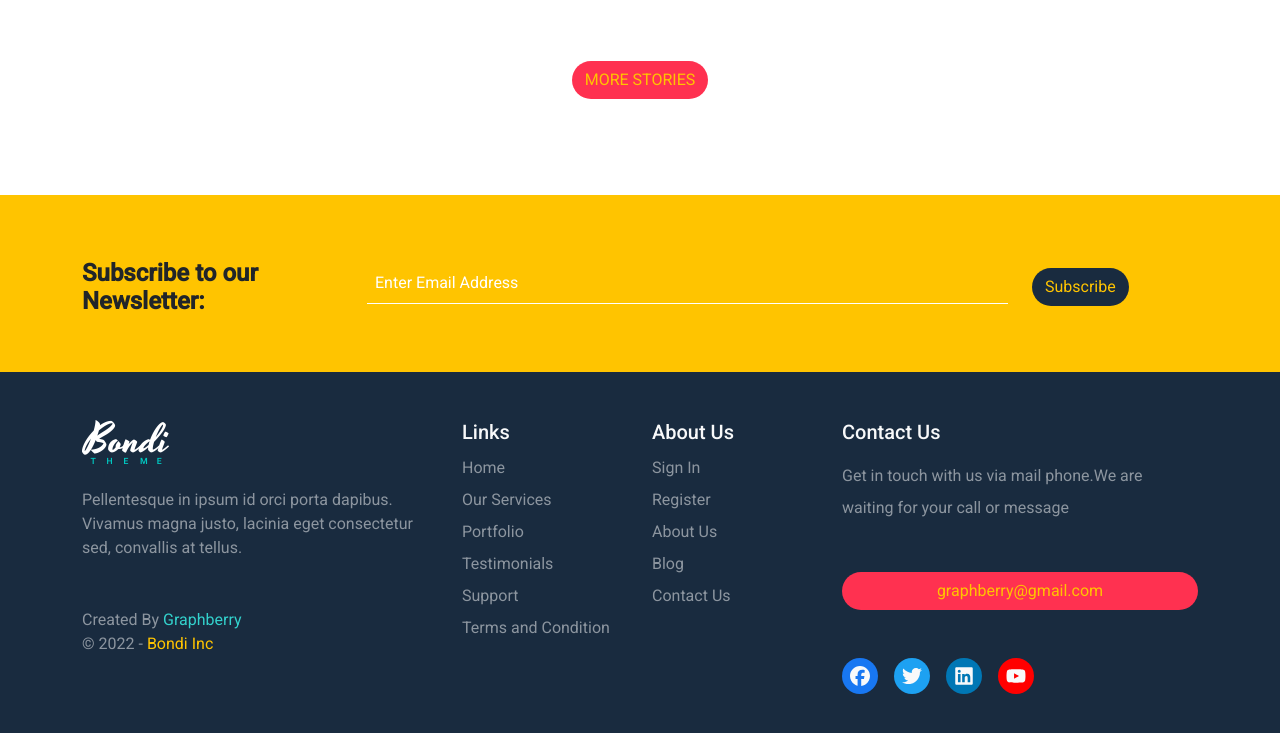
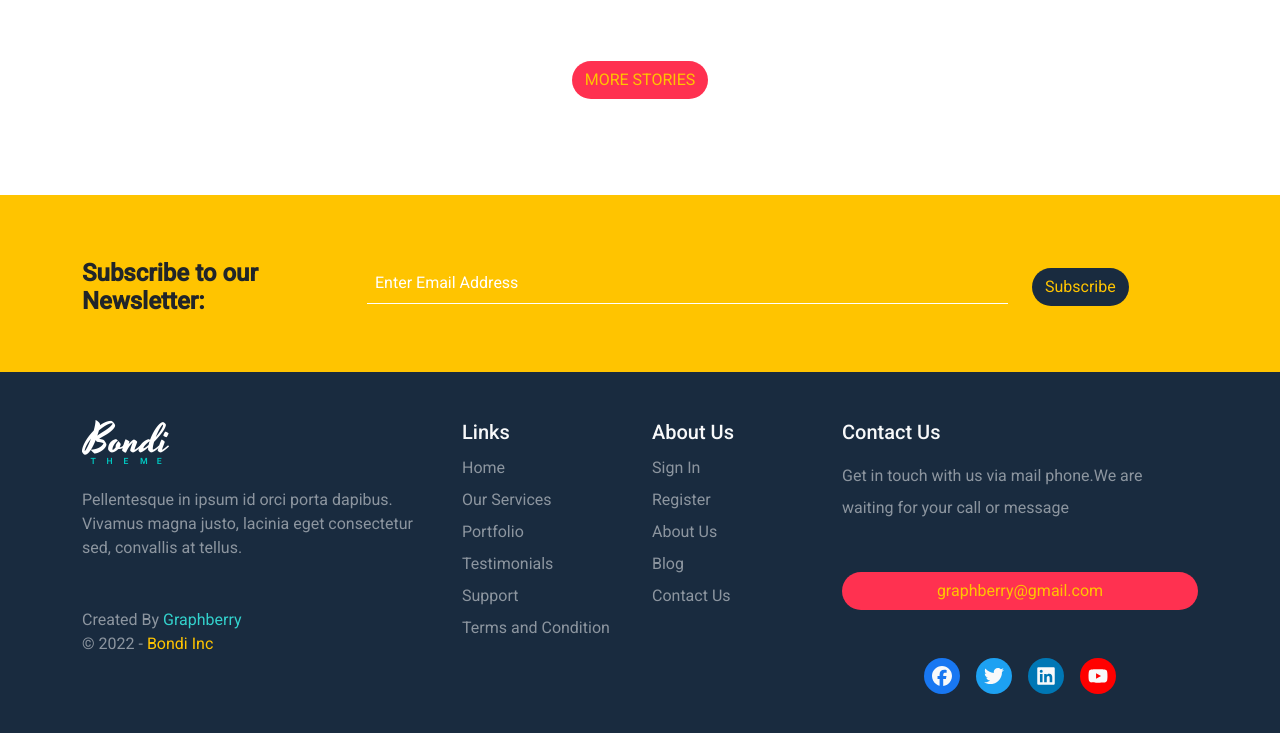
Before and after one commit to MohamedSeleem1995/bootstrap, a plain HTML site: page index.html in a window 1280 px wide. Shown: the part 5160-5893 px from the top of the page. Drawn offline with Linux system fonts and the light colour scheme.

Commit message:
Added updates

```diff
--- a/index.html
+++ b/index.html
@@ -411,7 +411,7 @@
               <h5 class="text-light">Contact Us</h5>
               <address class="mt-3 mb-5 lh-lg">Get in touch with us via mail phone.We are waiting for your call or message</address>
               <a class="btn rounded-pill main-btn w-100" href="#" role="button">graphberry@gmail.com</a>
-              <ul class="list-unstyled mt-5 d-flex gap-3">
+              <ul class="list-unstyled mt-5 d-flex gap-3 justify-content-center">
                 <li>
                   <a class="d-inline-block text-light" href="#">
                     <i class="fa-brands fa-facebook facebook p-2 rounded-circle"></i>
```
Also changed, not shown: 1 other file.
